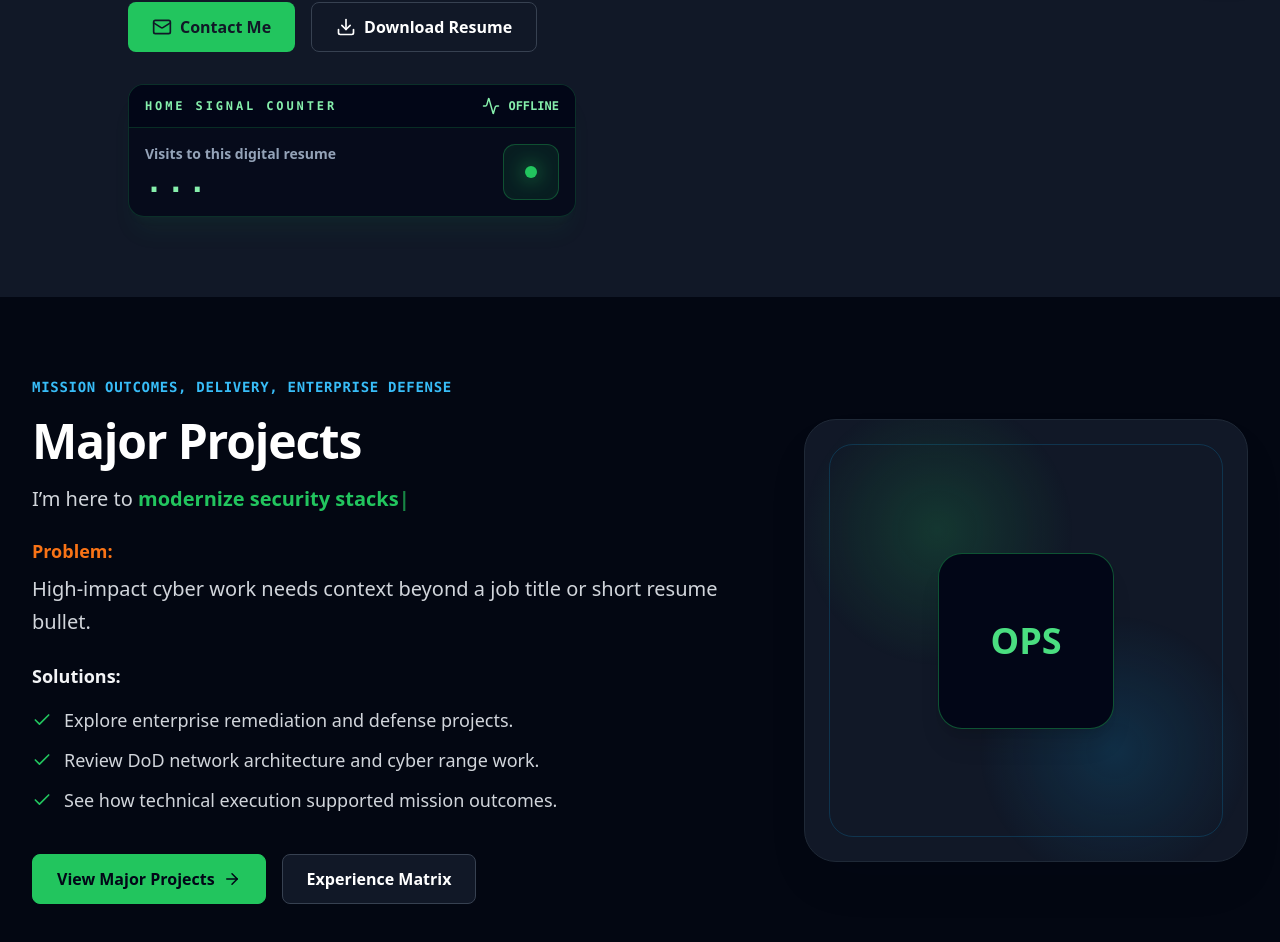
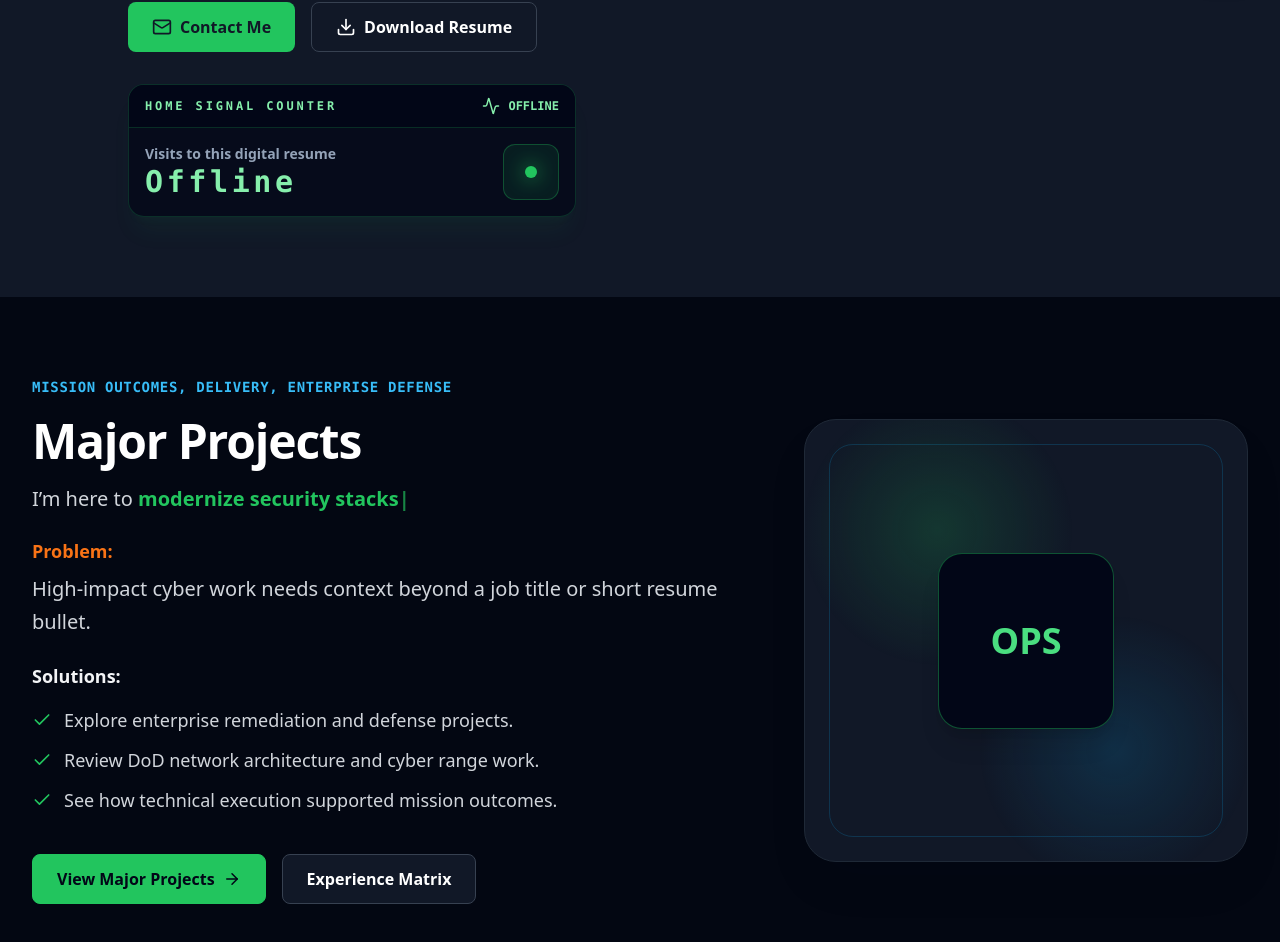
Before and after one commit to ebarlowjr2/cyber-engineer, a React (Vite) app: page / in a window 1280 px wide. Shown: the part 794-1736 px from the top of the page. Built offline with nearby package versions, Linux system fonts and the light colour scheme; no server answers.

Commit message:
Improve counter offline fallback

```diff
--- a/src/pages/Home.tsx
+++ b/src/pages/Home.tsx
@@ -49,7 +49,7 @@ function HomeHitCounter() {
     void updateGlobalCounter()
   }, [])
 
-  const displayCount = hitCount === null ? '...' : hitCount.toLocaleString('en-US')
+  const displayCount = counterStatus === 'offline' ? 'Offline' : hitCount === null ? '...' : hitCount.toLocaleString('en-US')
   const statusLabel = counterStatus === 'live' ? 'GLOBAL' : counterStatus === 'offline' ? 'OFFLINE' : 'SYNCING'
 
   return (
```
